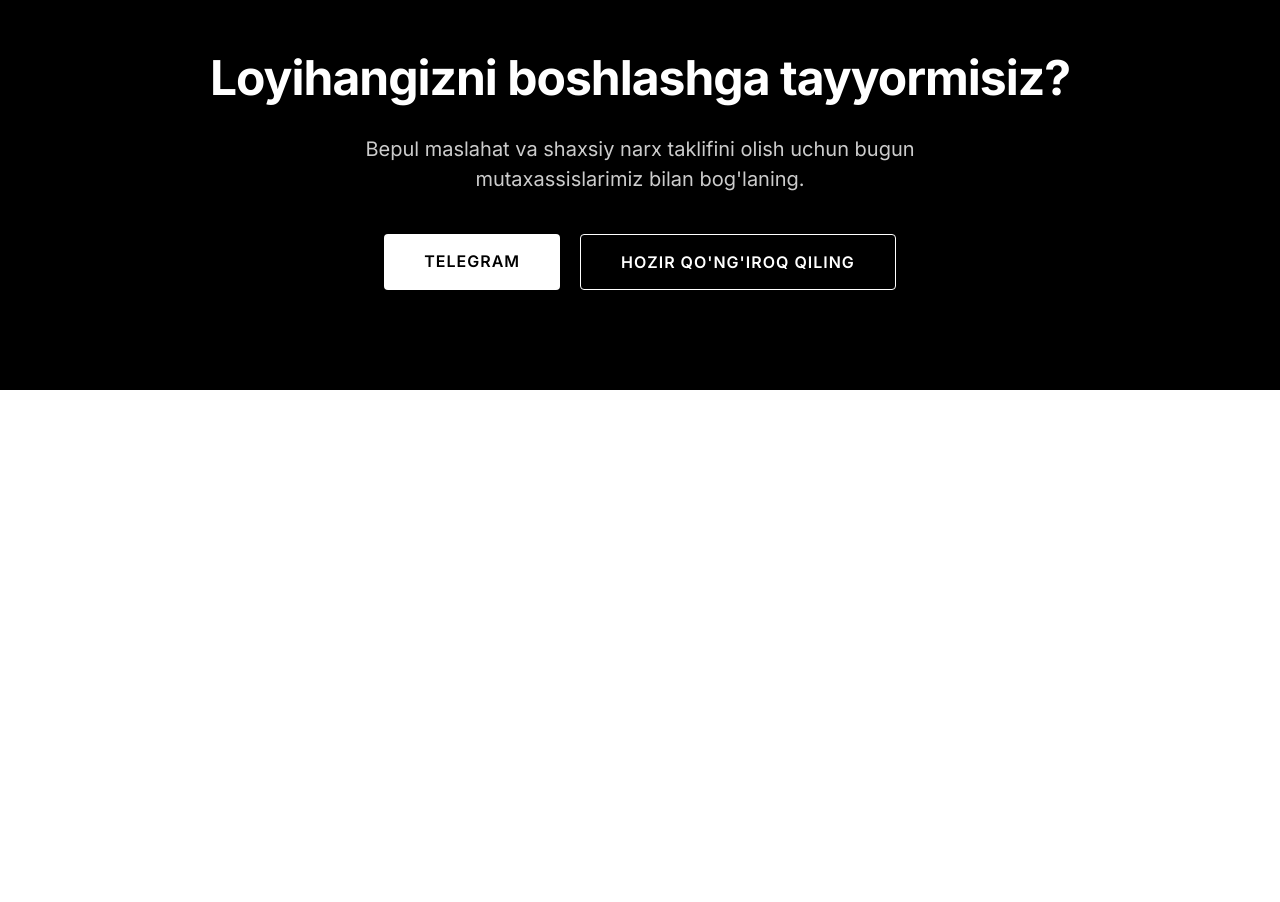
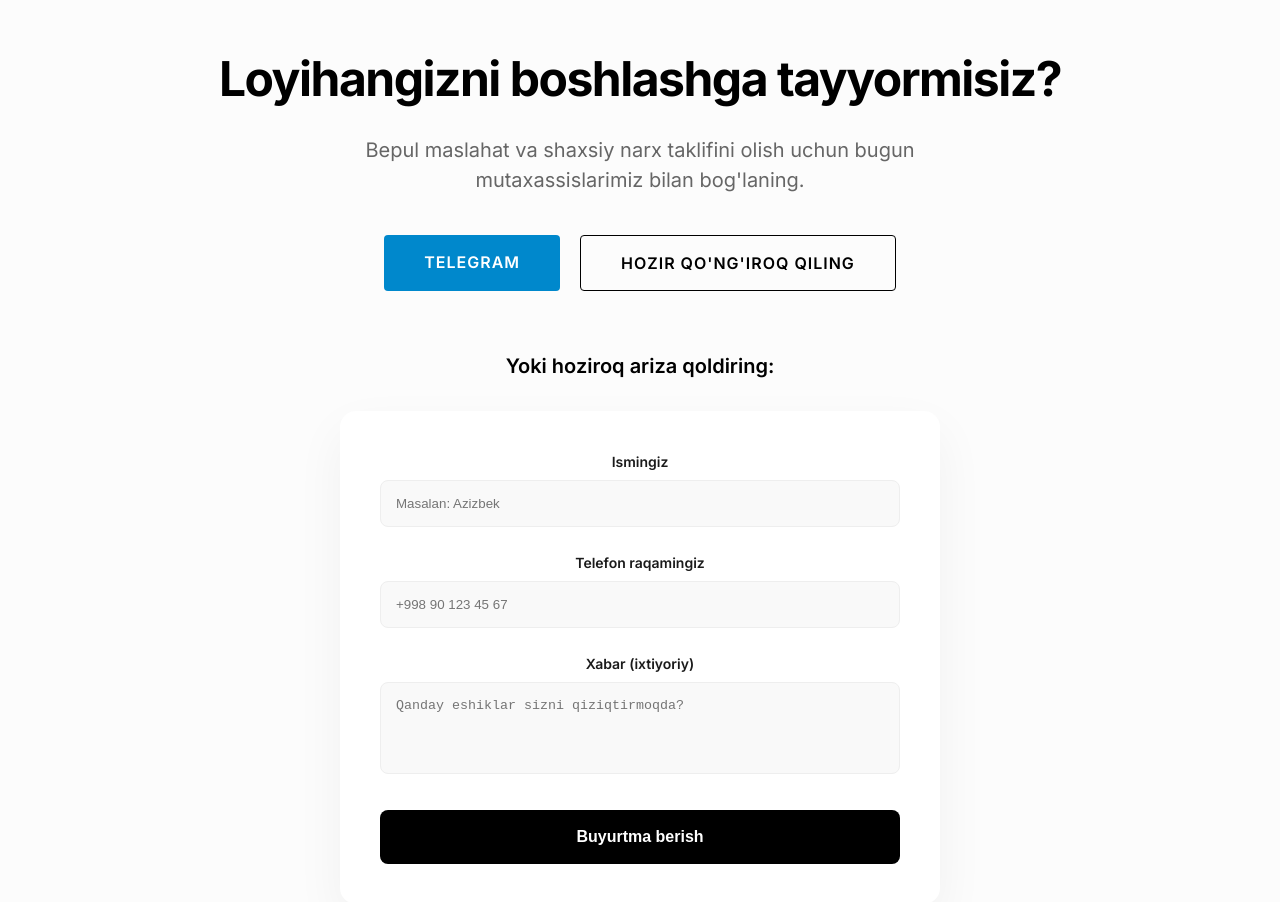
Before and after one commit to azustenov-coder/door, a Next.js app: page /accessories in a window 1280 px wide. Shown: the part 1840-2742 px from the top of the page. Before the commit the page ends 2230 px from the top, so only its background shows below. Built offline with nearby package versions, Linux system fonts and the light colour scheme.

Commit message:
feat: integrate telegram bot lead form

```diff
--- /dev/null
+++ b/src/app/api/send-lead/route.js
@@ -0,0 +1,47 @@
+import { NextResponse } from 'next/server';
+
+export async function POST(request) {
+  try {
+    const { name, phone, message } = await request.json();
+
+    const botToken = process.env.TELEGRAM_BOT_TOKEN;
+    const chatId = process.env.TELEGRAM_CHAT_ID;
+
+    if (!botToken || !chatId) {
+      return NextResponse.json({ error: 'Telegram credentials not configured' }, { status: 500 });
+    }
+
+    const text = `
+🚀 *Yangi Buyurtma!*
+
+👤 *Ism:* ${name}
+📞 *Telefon:* ${phone}
+💬 *Xabar:* ${message || 'Xabar qoldirilmagan'}
+
+🌐 *Saytdan yuborildi:* ${new Date().toLocaleString()}
+    `;
+
+    const telegramUrl = `https://api.telegram.org/bot${botToken}/sendMessage`;
+
+    const response = await fetch(telegramUrl, {
+      method: 'POST',
+      headers: { 'Content-Type': 'application/json' },
+      body: JSON.stringify({
+        chat_id: chatId,
+        text: text,
+        parse_mode: 'Markdown',
+      }),
+    });
+
+    if (!response.ok) {
+      const errorData = await response.json();
+      console.error('Telegram API Error:', errorData);
+      return NextResponse.json({ error: 'Failed to send message to Telegram' }, { status: 502 });
+    }
+
+    return NextResponse.json({ success: true });
+  } catch (error) {
+    console.error('API Route Error:', error);
+    return NextResponse.json({ error: 'Internal Server Error' }, { status: 500 });
+  }
+}
--- a/src/components/CTA.jsx
+++ b/src/components/CTA.jsx
@@ -2,27 +2,33 @@
 
 import { useLanguage } from "@/context/LanguageContext";
 import Reveal from "./Reveal";
+import ContactForm from "./ContactForm";
 
 export default function CTA() {
   const { t } = useLanguage();
 
   return (
-    <section className="cta-section" style={{ padding: "100px 0", background: "#000", color: "#fff", textAlign: "center" }}>
+    <section className="cta-section" style={{ padding: "100px 0", background: "#fcfcfc", textAlign: "center", borderTop: "1px solid #eee" }}>
       <div className="container">
         <Reveal>
-          <h2 style={{ fontSize: "48px", fontWeight: "700", marginBottom: "20px", letterSpacing: "-1px" }}>
-            {t("cta", "title") || "Ready to Start Your Project?"}
+          <h2 style={{ fontSize: "48px", fontWeight: "700", marginBottom: "20px", color: "#000", letterSpacing: "-1.5px" }}>
+            {t("cta", "title")}
           </h2>
-          <p style={{ fontSize: "20px", opacity: 0.8, marginBottom: "40px", maxWidth: "700px", margin: "0 auto 40px" }}>
-            {t("cta", "subtitle") || "Contact our experts today for a free consultation and personalized quote."}
+          <p style={{ fontSize: "20px", color: "var(--text-secondary)", marginBottom: "40px", maxWidth: "700px", margin: "0 auto 40px" }}>
+            {t("cta", "subtitle")}
           </p>
-          <div style={{ display: "flex", gap: "20px", justifyContent: "center" }}>
-            <a href="https://t.me" target="_blank" rel="noopener noreferrer" className="hero-btn" style={{ background: "#fff", color: "#000" }}>
-              {t("cta", "button1") || "Telegram"}
+          <div style={{ display: "flex", gap: "20px", justifyContent: "center", marginBottom: "60px" }}>
+            <a href="https://t.me/azizbek_door" target="_blank" rel="noopener noreferrer" className="hero-btn" style={{ background: "#0088cc", color: "#fff" }}>
+              {t("cta", "button1")}
             </a>
-            <a href="tel:+998" className="hero-btn" style={{ border: "1px solid #fff", background: "transparent", color: "#fff" }}>
-              {t("cta", "button2") || "Call Now"}
+            <a href="tel:+998901234567" className="hero-btn" style={{ border: "1px solid #000", background: "transparent", color: "#000" }}>
+              {t("cta", "button2")}
             </a>
+          </div>
+
+          <div style={{ marginTop: "60px" }}>
+            <h3 style={{ fontSize: "20px", fontWeight: "600", marginBottom: "30px", color: "#000" }}>Yoki hoziroq ariza qoldiring:</h3>
+            <ContactForm />
           </div>
         </Reveal>
       </div>
--- /dev/null
+++ b/src/components/ContactForm.jsx
@@ -0,0 +1,110 @@
+"use client";
+
+import { useState } from "react";
+import { useLanguage } from "@/context/LanguageContext";
+
+export default function ContactForm() {
+  const { t } = useLanguage();
+  const [formData, setFormData] = useState({ name: "", phone: "", message: "" });
+  const [status, setStatus] = useState("idle"); // idle, loading, success, error
+
+  const handleSubmit = async (e) => {
+    e.preventDefault();
+    setStatus("loading");
+
+    try {
+      const res = await fetch("/api/send-lead", {
+        method: "POST",
+        headers: { "Content-Type": "application/json" },
+        body: JSON.stringify(formData),
+      });
+
+      if (res.ok) {
+        setStatus("success");
+        setFormData({ name: "", phone: "", message: "" });
+      } else {
+        setStatus("error");
+      }
+    } catch (err) {
+      setStatus("error");
+    }
+  };
+
+  return (
+    <div className="contact-form-container" style={{ maxWidth: "600px", margin: "0 auto", padding: "40px", background: "#fff", borderRadius: "16px", boxShadow: "0 20px 50px rgba(0,0,0,0.05)" }}>
+      {status === "success" ? (
+        <div style={{ textAlign: "center", padding: "40px 0" }}>
+          <div style={{ fontSize: "50px", marginBottom: "20px" }}>✅</div>
+          <h3 style={{ fontSize: "24px", marginBottom: "10px" }}>Rahmat!</h3>
+          <p style={{ color: "var(--text-secondary)" }}>Sizning so'rovingiz qabul qilindi. Tez orada mutaxassislarimiz bog'lanishadi.</p>
+          <button
+            onClick={() => setStatus("idle")}
+            style={{ marginTop: "30px", padding: "12px 30px", background: "#000", color: "#fff", border: "none", borderRadius: "8px", cursor: "pointer" }}
+          >
+            Yangi xabar
+          </button>
+        </div>
+      ) : (
+        <form onSubmit={handleSubmit}>
+          <div style={{ marginBottom: "25px" }}>
+            <label style={{ display: "block", marginBottom: "8px", fontSize: "14px", fontWeight: "600" }}>Ismingiz</label>
+            <input
+              type="text"
+              required
+              placeholder="Masalan: Azizbek"
+              value={formData.name}
+              onChange={(e) => setFormData({...formData, name: e.target.value})}
+              style={{ width: "100%", padding: "15px", borderRadius: "8px", border: "1px solid #eee", background: "#f9f9f9", outline: "none" }}
+            />
+          </div>
+          <div style={{ marginBottom: "25px" }}>
+            <label style={{ display: "block", marginBottom: "8px", fontSize: "14px", fontWeight: "600" }}>Telefon raqamingiz</label>
+            <input
+              type="tel"
+              required
+              placeholder="+998 90 123 45 67"
+              value={formData.phone}
+              onChange={(e) => setFormData({...formData, phone: e.target.value})}
+              style={{ width: "100%", padding: "15px", borderRadius: "8px", border: "1px solid #eee", background: "#f9f9f9", outline: "none" }}
+            />
+          </div>
+          <div style={{ marginBottom: "30px" }}>
+            <label style={{ display: "block", marginBottom: "8px", fontSize: "14px", fontWeight: "600" }}>Xabar (ixtiyoriy)</label>
+            <textarea
+              placeholder="Qanday eshiklar sizni qiziqtirmoqda?"
+              rows="4"
+              value={formData.message}
+              onChange={(e) => setFormData({...formData, message: e.target.value})}
+              style={{ width: "100%", padding: "15px", borderRadius: "8px", border: "1px solid #eee", background: "#f9f9f9", outline: "none", resize: "none" }}
+            ></textarea>
+          </div>
+
+          <button
+            type="submit"
+            disabled={status === "loading"}
+            style={{
+              width: "100%",
+              padding: "18px",
+              background: "#000",
+              color: "#fff",
+              border: "none",
+              borderRadius: "8px",
+              fontSize: "16px",
+              fontWeight: "600",
+              cursor: status === "loading" ? "not-allowed" : "pointer",
+              transition: "opacity 0.3s"
+            }}
+          >
+            {status === "loading" ? "Yuborilmoqda..." : "Buyurtma berish"}
+          </button>
+
+          {status === "error" && (
+            <p style={{ color: "red", fontSize: "14px", marginTop: "15px", textAlign: "center" }}>
+              Xatolik yuz berdi. Iltimos, qaytadan urinib ko'ring.
+            </p>
+          )}
+        </form>
+      )}
+    </div>
+  );
+}
```
